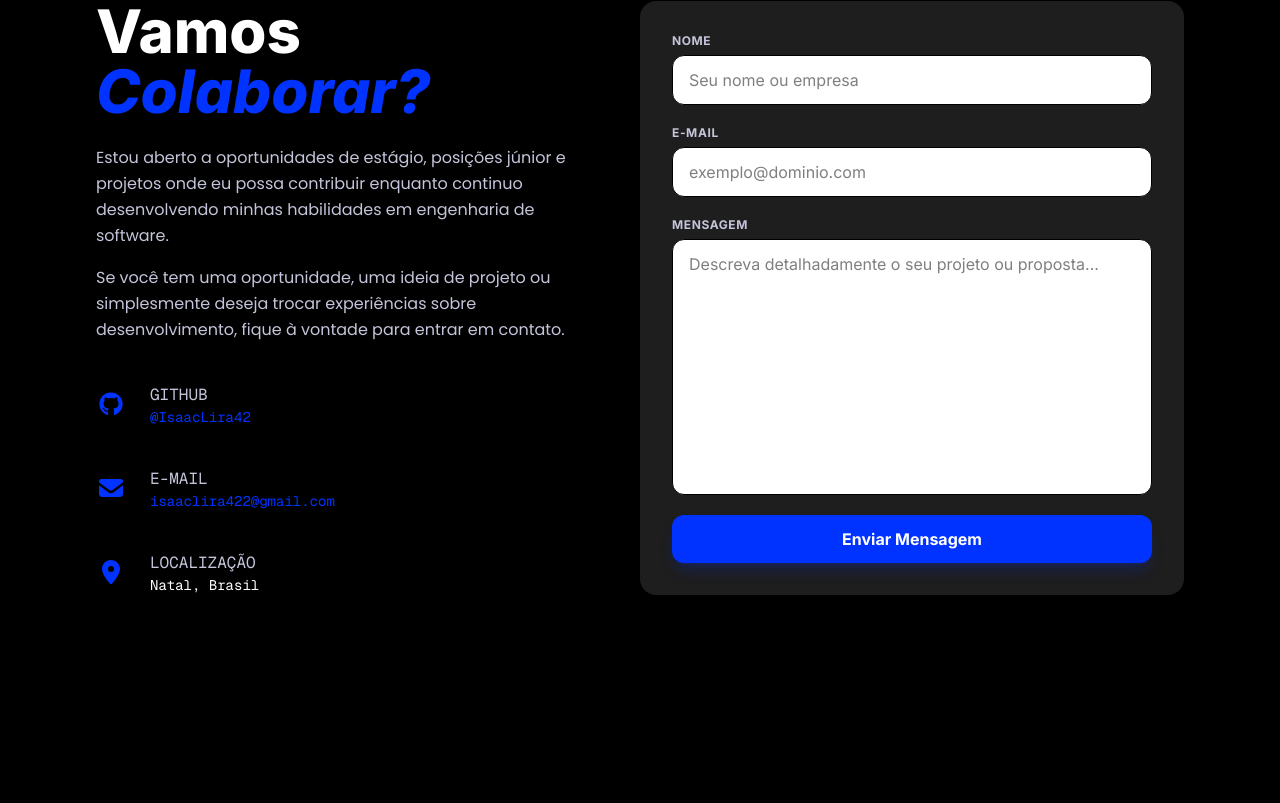
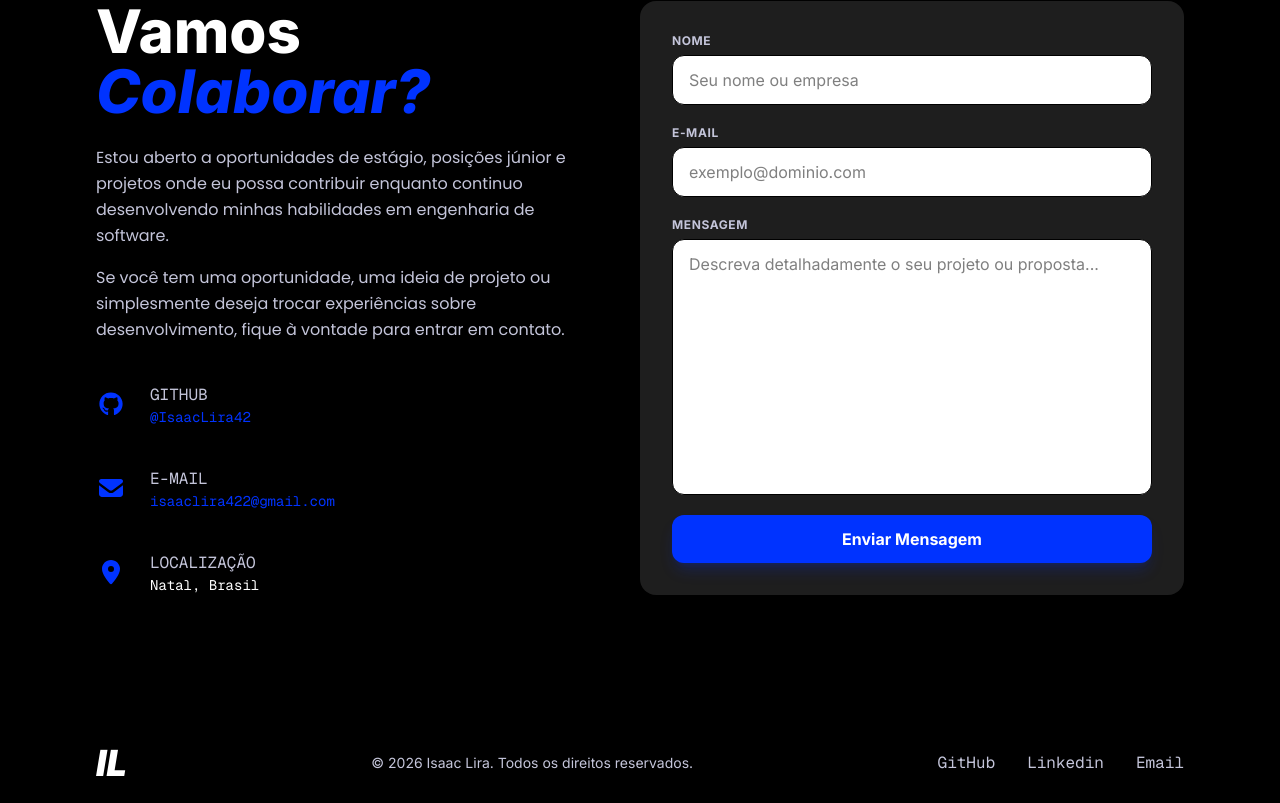
Before and after one commit to IsaacLira42/isaac-portfolio-angular, an Angular app: page / in a window 1280 px wide. Shown: the part 2551-3354 px from the top of the page. Before the commit the page ends 3274 px from the top, so only its background shows below. Built offline with nearby package versions, Linux system fonts and the light colour scheme.

Commit message:
feat: adiciona componente de rodapé e atualiza seção de contato

```diff
--- a/src/app/app.html
+++ b/src/app/app.html
@@ -10,4 +10,6 @@
 
 <app-contact />
 
+<app-footer />
+
 <router-outlet />
--- a/src/app/app.ts
+++ b/src/app/app.ts
@@ -6,10 +6,11 @@ import { Projects } from './components/projects/projects';
 import { About } from './components/about/about';
 import { Stack } from './components/stack/stack';
 import { Contact } from './components/contact/contact';
+import { Footer } from './components/footer/footer';
 
 @Component({
   selector: 'app-root',
-  imports: [RouterOutlet, Header, Hero, Projects, About, Stack, Contact],
+  imports: [RouterOutlet, Header, Hero, Projects, About, Stack, Contact, Footer],
   templateUrl: './app.html',
   styleUrl: './app.css',
 })
--- a/src/app/components/contact/contact.html
+++ b/src/app/components/contact/contact.html
@@ -1,10 +1,10 @@
 <section class="mx-4 sm:mx-8 md:mx-12 lg:mx-20 xl:mx-24 mb-12 md:mb-20 lg:mb-32 min-h-[500px]">
   <div class="flex w-full min-h-full">
     <div class="flex flex-col w-1/2 pr-8 md:pr-12 lg:pr-16 flex-grow">
-      <h3 class="text-6xl font-extrabold flex flex-col mb-6">
+      <h2 class="text-6xl font-extrabold flex flex-col mb-6">
         <span>Vamos</span>
         <span class="text-primary italic">Colaborar?</span>
-      </h3>
+      </h2>
 
       <div class="flex-grow">
         <p class="mb-4 text-[#C4C5DA] font-poppins leading-relaxed">
--- a/src/app/components/footer/footer.html
+++ b/src/app/components/footer/footer.html
@@ -1 +1,11 @@
-<p>footer works!</p>
+<section class="mx-4 sm:mx-8 md:mx-12 lg:mx-20 xl:mx-24">
+  <div class="w-full h-20 flex items-center justify-between text-white">
+    <h1 class="text-4xl font-black italic">IL</h1>
+    <p class="text-sm text-[#C4C5DA]">© 2026 Isaac Lira. Todos os direitos reservados.</p>
+    <nav class="flex gap-8 font-geist text-[#C4C5DA]">
+      <a href="https://github.com/isaaclira42" target="_blank">GitHub</a>
+      <a href="https://www.linkedin.com/in/isaaclira42/" target="_blank">Linkedin</a>
+      <a href="mailto:isaaclira422@gmail.com">Email</a>
+    </nav>
+  </div>
+</section>
```
